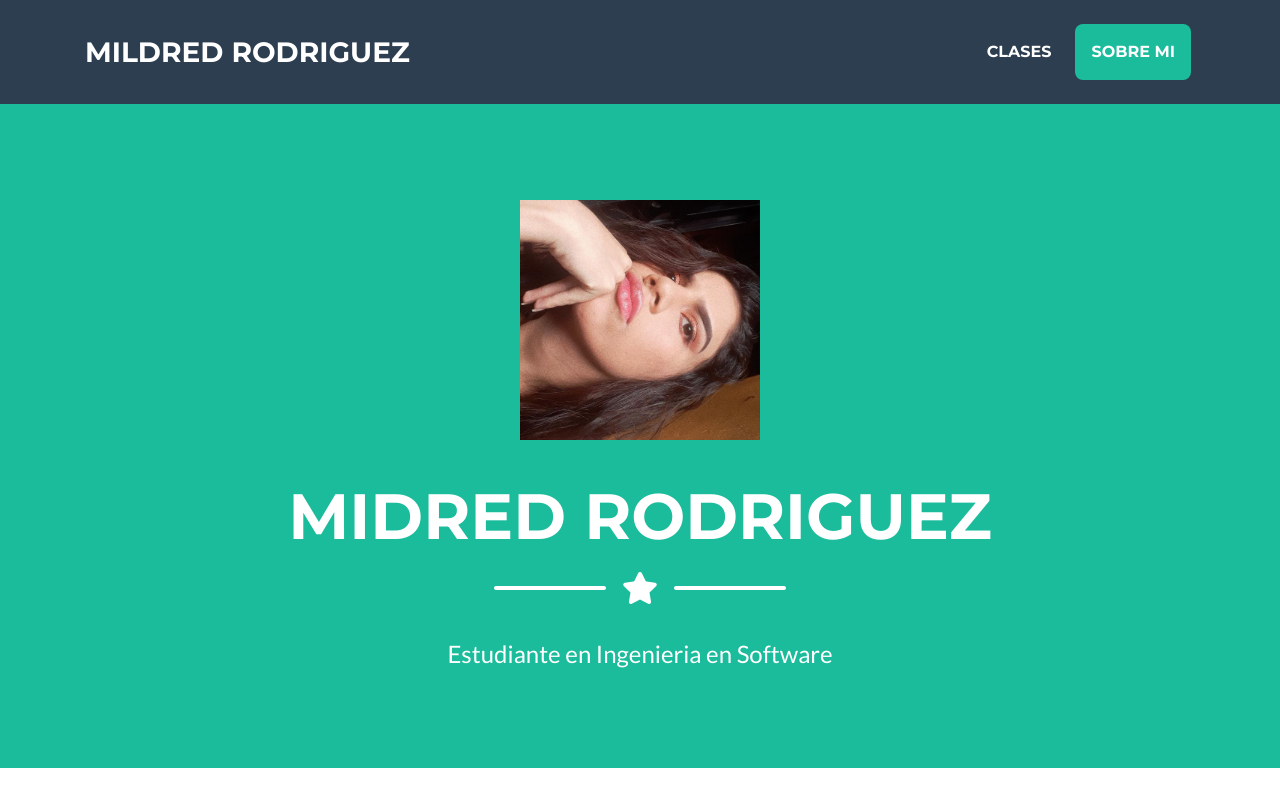
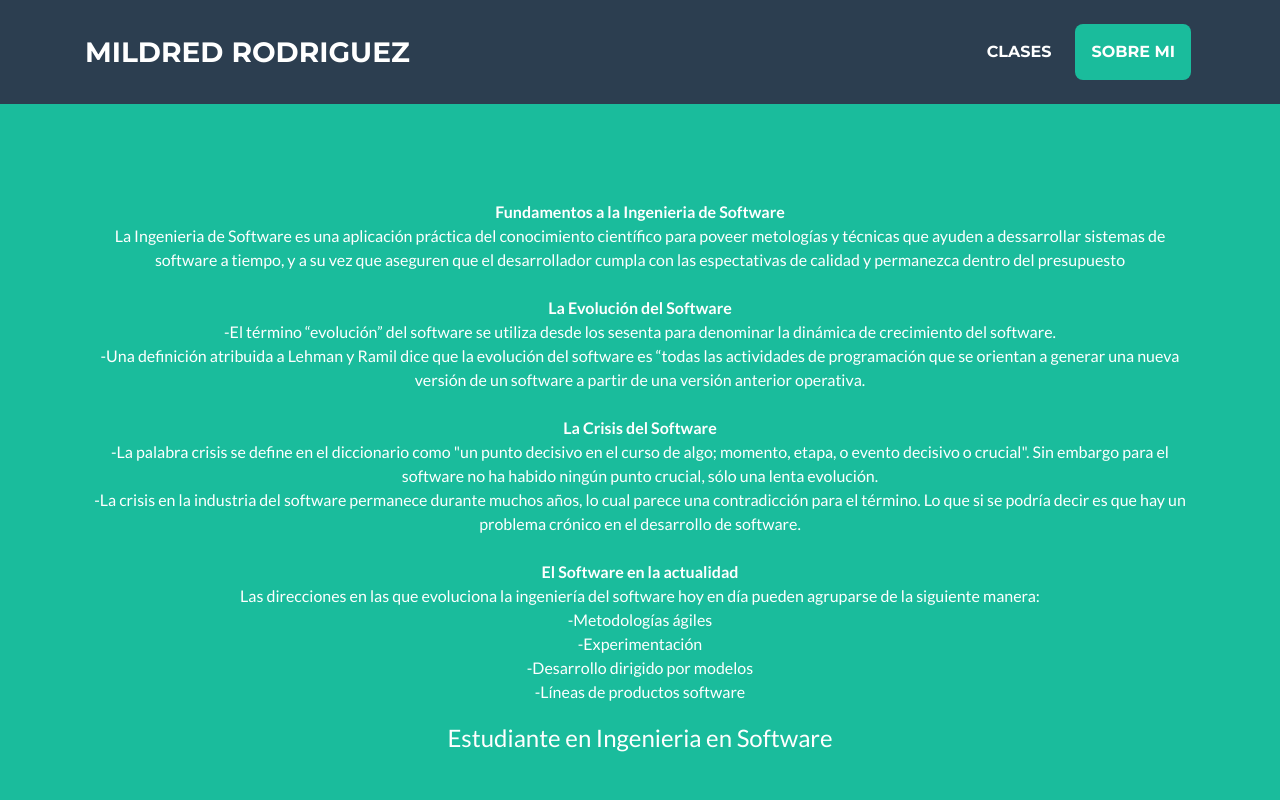
Before and after one commit to Jesaltstudio/mildred, a plain HTML site: page uno.html in a window 1280 px wide. Shown: the top 800 px of the page. Drawn offline with Linux system fonts and the light colour scheme.

Commit message:
Update uno.html

```diff
--- a/uno.html
+++ b/uno.html
@@ -47,19 +47,23 @@
   <header class="masthead bg-primary text-white text-center">
     <div class="container d-flex align-items-center flex-column">
 
-      <!-- Masthead Avatar Image -->
-      <img class="masthead-avatar mb-5" src="img/pp.jfif" alt="">
-
-      <!-- Masthead Heading -->
-      <h1 class="masthead-heading text-uppercase mb-0">Midred Rodriguez</h1>
-
-      <!-- Icon Divider -->
-      <div class="divider-custom divider-light">
-        <div class="divider-custom-line"></div>
-        <div class="divider-custom-icon">
-          <i class="fas fa-star"></i>
-        </div>
-        <div class="divider-custom-line"></div>
+      <p><b>Fundamentos a la Ingenieria de Software</b><br>
+La Ingenieria de Software es una aplicación práctica del conocimiento científico para poveer metologías y técnicas que ayuden a dessarrollar sistemas de software a tiempo, y a su vez que aseguren que el desarrollador cumpla con las espectativas de calidad y permanezca dentro del presupuesto<br>
+   <br>
+        <b>La Evolución del Software</b><br>
+-El término “evolución” del software se utiliza desde los sesenta para denominar la dinámica de crecimiento del software.<br>
+-Una definición atribuida a Lehman y Ramil dice que la evolución del software es “todas las actividades de programación que se orientan a generar una nueva versión de un software a partir de una versión anterior operativa.<br>
+        <br>
+        <b>La Crisis del Software</b><br>
+-La palabra crisis se define en el diccionario como "un punto decisivo en el curso de algo; momento, etapa, o evento decisivo o crucial". Sin embargo para el software no ha habido ningún punto crucial, sólo una lenta evolución.<br>
+-La crisis en la industria del software permanece durante muchos años, lo cual parece una contradicción para el término. Lo que si se podría decir es que hay un problema crónico en el desarrollo de software.<br>
+        <br>
+        <b>El Software en la actualidad</b><br>
+ Las direcciones en las que evoluciona la ingeniería del software hoy en día pueden agruparse de la siguiente manera:<br>
+-Metodologías ágiles<br>
+-Experimentación<br>
+-Desarrollo dirigido por modelos<br>
+        -Líneas de productos software</p>
       </div>
 
       <!-- Masthead Subheading -->
```
